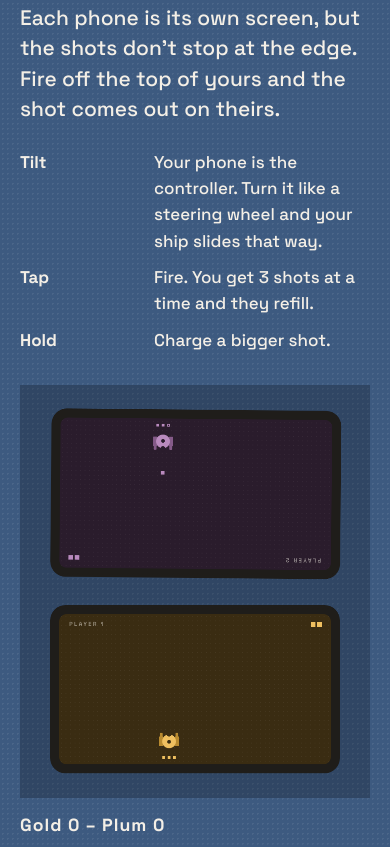
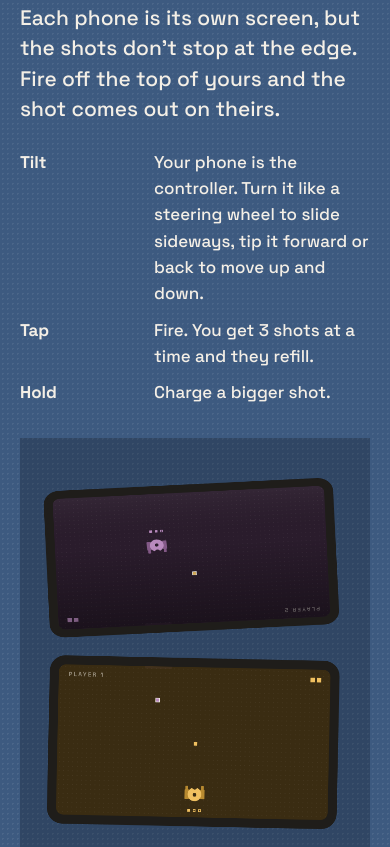
Before and after one commit to vishnu-1709/spillover, a plain HTML site: page index.html in a window 390 px wide. Shown: the part 1044-1891 px from the top of the page. Drawn offline with Linux system fonts and the light colour scheme; animation ran at ten frames a second.

Commit message:
Demo shows forward/back tilt; reorder modes; shorter QR note
- Phones now tip forward/back too: the ship moves toward or away from
  the edge at half strength, shown by foreshortening and shading
- Hide ammo pips when a ship is knocked out
- Modes in order Duel, Team, Bomb
- QR note cut to one line

Co-Authored-By: Claude Opus 5.5 <noreply@anthropic.com>
Claude-Session: https://claude.ai/code/session_01T7MxQiYrKfmUDWfvNuNCNE

```diff
--- a/assets/css/site.css
+++ b/assets/css/site.css
@@ -335,7 +335,7 @@ h1, h2, h3 { margin: 0; font-weight: 700; line-height: 1.05; letter-spacing: 0.0
 .dl { display: grid; grid-template-columns: minmax(0, 1.3fr) minmax(0, 1fr); gap: clamp(32px, 6vw, 80px); align-items: start; }
 @media (max-width: 900px) { .dl { grid-template-columns: 1fr; } }
 .dl__meta { margin: 14px 0 0; font-size: var(--step--1); }
-.dl__qr { background: var(--paper); color: var(--ink); padding: 20px; display: flex; gap: 20px; align-items: center; margin-top: 32px; max-width: 460px; box-shadow: 8px 8px 0 rgba(0,0,0,0.18); }
+.dl__qr { background: var(--paper); color: var(--ink); padding: 16px; display: inline-flex; gap: 18px; align-items: center; margin-top: 32px; max-width: 460px; box-shadow: 8px 8px 0 rgba(0,0,0,0.18); }
 .dl__qr canvas, .dl__qr img { width: 132px; height: 132px; image-rendering: pixelated; flex: none; }
 .dl__qr p { margin: 0; font-size: 0.95rem; }
 @media (hover: none) and (pointer: coarse) { .dl__qr { display: none; } }
--- a/assets/js/demo.js
+++ b/assets/js/demo.js
@@ -1,7 +1,9 @@
 // Self-playing two-phone demo. Two players hold their phones face to face,
 // top edge to top edge, and steer by tilting them like a steering wheel.
+// Turning the phone like a steering wheel slides the ship sideways; tipping it forward
+// or back moves the ship toward or away from the edge at half strength, like the game.
 // The ships move because of the tilt (same dead zone / full-speed angles as the game),
-// so the phone you see turning is what drives the ship.
+// so the phone you see turning and tipping is what drives the ship.
 (function () {
   var canvas = document.getElementById("demo");
   if (!canvas || !canvas.getContext) return;
@@ -45,10 +47,11 @@
 
   var state, running = false, last = 0, visible = false, playing = !reduce;
 
-  function player(scr, y, dir, kind) {
+  function player(scr, y, dir, kind, yMin, yMax) {
     return {
       x: W / 2 + (Math.random() * 160 - 80), y: y, dir: dir, kind: kind, scr: scr,
-      tilt: 0, want: 0, goal: W / 2, think: 0, hp: 2, ammo: 3, refill: 0,
+      tilt: 0, pitch: 0, goal: W / 2, goalY: y, home: y, yMin: yMin, yMax: yMax,
+      think: 0, thinkY: 1 + Math.random(), hp: 2, ammo: 3, refill: 0,
       cool: 0.8 + Math.random(), flash: 0, hidden: false, react: 0
     };
   }
@@ -56,8 +59,8 @@
   function reset(keepScore) {
     var score = keepScore && state ? state.score : { p1: 0, p2: 0 };
     state = {
-      p1: player(A, A.scr.y + A.scr.h - 52, -1, "shooter"),
-      p2: player(B, B.scr.y + 52, 1, "shooter"),
+      p1: player(A, A.scr.y + A.scr.h - 52, -1, "shooter", A.scr.y + 90, A.scr.y + A.scr.h - 44),
+      p2: player(B, B.scr.y + 52, 1, "shooter", B.scr.y + 44, B.scr.y + B.scr.h - 90),
       shots: [], bits: [], edgeFlash: [], ko: 0, shake: 0, score: score
     };
   }
@@ -129,6 +132,22 @@
     var v = speedFrom(me.tilt) * SHIP_SPEED * (me.dir < 0 ? 1 : -1);
     me.x = clampX(me.x + v * dt);
 
+    // forward/back: now and then push up toward the edge for a closer shot, then drop back
+    me.thinkY -= dt;
+    if (me.thinkY <= 0) {
+      var push = Math.random() < 0.45;
+      if (!push) me.goalY = me.home + (Math.random() * 40 - 20);
+      else me.goalY = me.dir < 0 ? me.yMin + Math.random() * 60 : me.yMax - Math.random() * 60;
+      me.thinkY = 1.2 + Math.random() * 1.6;
+    }
+    // forward = toward the edge that faces the other phone
+    var gapY = (me.goalY - me.y) * me.dir;
+    var wantP = Math.max(-MAX_TILT, Math.min(MAX_TILT, gapY * 0.3));
+    if (Math.abs(gapY) < 10) wantP = 0;
+    me.pitch += (wantP - me.pitch) * (1 - Math.exp(-dt * 5));
+    var vy = speedFrom(me.pitch) * SHIP_SPEED * 0.5 * me.dir;
+    me.y = Math.max(me.yMin, Math.min(me.yMax, me.y + vy * dt));
+
     // shoot when roughly lined up
     me.cool -= dt;
     if (me.cool <= 0 && Math.abs(me.x - foe.x) < 90 && !foe.hidden) {
@@ -140,7 +159,7 @@
   function step(dt) {
     var p1 = state.p1, p2 = state.p2;
     if (state.ko <= 0) { brain(p1, p2, dt); brain(p2, p1, dt); }
-    else { p1.tilt *= 1 - Math.min(1, dt * 4); p2.tilt *= 1 - Math.min(1, dt * 4); }
+    else { [p1, p2].forEach(function (p) { var k = 1 - Math.min(1, dt * 4); p.tilt *= k; p.pitch *= k; }); }
 
     [p1, p2].forEach(function (p) {
       if (p.ammo < 3) { p.refill -= dt; if (p.refill <= 0) { p.ammo++; p.refill = 0.6; } }
@@ -226,13 +245,30 @@
     }
   }
 
-  // Draws one phone tilted by `deg`, with everything that's on its screen.
-  function phone(P, pivot, deg, bg, contents) {
+  // Draws one phone with everything on its screen. `roll` is the steering-wheel turn (degrees);
+  // `pitch` is the forward/back tip, shown as the phone foreshortening and the dipping side darkening.
+  // `facingY` is the edge that faces the other phone.
+  function phone(P, pivot, roll, pitch, facingY, bg, contents) {
+    var tip = Math.min(1, Math.abs(pitch) / MAX_TILT);
     ctx.save();
-    ctx.translate(pivot.x, pivot.y); ctx.rotate(deg * Math.PI / 180); ctx.translate(-pivot.x, -pivot.y);
+    ctx.translate(pivot.x, pivot.y);
+    ctx.rotate(roll * Math.PI / 180);
+    ctx.scale(1, 1 - 0.16 * tip);
+    ctx.translate(-pivot.x, -pivot.y);
     ctx.fillStyle = COL.ink; rr(P.body.x, P.body.y, P.body.w, P.body.h, 34); ctx.fill();
     ctx.fillStyle = dots(bg); rr(P.scr.x, P.scr.y, P.scr.w, P.scr.h, 16); ctx.fill();
-    ctx.save(); rr(P.scr.x, P.scr.y, P.scr.w, P.scr.h, 16); ctx.clip(); contents(); ctx.restore();
+    ctx.save(); rr(P.scr.x, P.scr.y, P.scr.w, P.scr.h, 16); ctx.clip(); contents();
+    if (tip > 0.05) {
+      // the side tipping away from the player goes darker, the side coming up catches light
+      var farY = facingY === P.scr.y ? P.scr.y + P.scr.h : P.scr.y;
+      var awayY = pitch > 0 ? facingY : farY, nearY = pitch > 0 ? farY : facingY;
+      var g = ctx.createLinearGradient(0, awayY, 0, nearY);
+      g.addColorStop(0, "rgba(0,0,0," + (0.45 * tip).toFixed(3) + ")");
+      g.addColorStop(0.6, "rgba(0,0,0,0)");
+      g.addColorStop(1, "rgba(255,255,255," + (0.06 * tip).toFixed(3) + ")");
+      ctx.fillStyle = g; ctx.fillRect(P.scr.x, P.scr.y, P.scr.w, P.scr.h);
+    }
+    ctx.restore();
     ctx.restore();
   }
 
@@ -272,18 +308,18 @@
     if (state.shake > 0 && !reduce) ctx.translate((Math.random() - 0.5) * 5, (Math.random() - 0.5) * 5);
 
     // A clockwise turn looks clockwise from either side, so both phones use the same sign.
-    phone(B, PIVOT_B, p2.tilt * SHOW_TILT, COL.p2Bg, function () {
+    phone(B, PIVOT_B, p2.tilt * SHOW_TILT, p2.pitch, EDGE_B, COL.p2Bg, function () {
       label("PLAYER 2", B.scr.x + B.scr.w - 22, B.scr.y + B.scr.h - 22, "rgba(244,239,230,0.5)", true, 13);
       health(p2, B.scr.x + 20, B.scr.y + B.scr.h - 28, 1);
-      pips(p2.ammo, p2.x, p2.y - 40, COL.p2);
+      if (!p2.hidden) pips(p2.ammo, p2.x, p2.y - 40, COL.p2);
       drawShip(p2, COL.p2, COL.p2Wing, COL.p2Bg);
       shotsOn("B");
       if (state.ko > 0) label(p2.hidden ? "KNOCKED OUT" : "WIN", W / 2, B.scr.y + B.scr.h / 2, COL.paper, true, 30, "center");
     });
-    phone(A, PIVOT_A, p1.tilt * SHOW_TILT, COL.p1Bg, function () {
+    phone(A, PIVOT_A, p1.tilt * SHOW_TILT, p1.pitch, EDGE_A, COL.p1Bg, function () {
       label("PLAYER 1", A.scr.x + 22, A.scr.y + 22, "rgba(244,239,230,0.5)", false, 13);
       health(p1, A.scr.x + A.scr.w - 30, A.scr.y + 18, -1);
-      pips(p1.ammo, p1.x, p1.y + 34, COL.p1);
+      if (!p1.hidden) pips(p1.ammo, p1.x, p1.y + 34, COL.p1);
       drawShip(p1, COL.p1, COL.p1Wing, COL.p1Bg);
       shotsOn("A");
       if (state.ko > 0) label(p1.hidden ? "KNOCKED OUT" : "WIN", W / 2, A.scr.y + A.scr.h / 2, COL.paper, false, 30, "center");
--- a/index.html
+++ b/index.html
@@ -59,7 +59,7 @@
       <h2 class="screen-title" id="how-title">Two phones,<br><span class="outline">face to face.</span></h2>
       <p class="lede">Each phone is its own screen, but the shots don't stop at the edge. Fire off the top of yours and the shot comes out on theirs.</p>
       <ul class="demo__keys">
-        <li><b>Tilt</b><span>Your phone is the controller. Turn it like a steering wheel and your ship slides that way.</span></li>
+        <li><b>Tilt</b><span>Your phone is the controller. Turn it like a steering wheel to slide sideways, tip it forward or back to move up and down.</span></li>
         <li><b>Tap</b><span>Fire. You get 3 shots at a time and they refill.</span></li>
         <li><b>Hold</b><span>Charge a bigger shot.</span></li>
       </ul>
@@ -155,6 +155,24 @@
       <article class="mode">
         <div class="mode__art anim" aria-hidden="true">
           <svg viewBox="0 0 300 200" fill="none" stroke="#F4EFE6" stroke-width="2.5">
+            <rect x="38" y="18" width="104" height="60"/><rect x="158" y="18" width="104" height="60"/>
+            <rect x="38" y="122" width="104" height="60"/><rect x="158" y="122" width="104" height="60"/>
+            <path d="M150 122v60" stroke-dasharray="3 5" stroke-width="2"/>
+            <circle cx="90" cy="38" r="8" fill="#D9A441" stroke="none"/><circle cx="210" cy="38" r="8" fill="#D9A441" stroke="none"/>
+            <g class="d-cross"><circle cx="80" cy="162" r="9" fill="#F4EFE6" stroke="none"/></g>
+            <circle cx="236" cy="162" r="9" fill="#F4EFE6" stroke="none"/>
+            <g class="d-up"><rect x="232" y="142" width="7" height="7" fill="#F4EFE6" stroke="none"/></g>
+          </svg>
+        </div>
+        <div>
+          <h3>Team <small>4 or 6 players</small></h3>
+          <p>Two sides, facing each other. Shots fly across to the other team, and your ship can slide onto a teammate's screen to help them out.</p>
+        </div>
+      </article>
+
+      <article class="mode">
+        <div class="mode__art anim" aria-hidden="true">
+          <svg viewBox="0 0 300 200" fill="none" stroke="#F4EFE6" stroke-width="2.5">
             <circle cx="150" cy="116" r="54" stroke-dasharray="3 7" stroke-width="2"/>
             <rect x="118" y="150" width="64" height="34"/><rect x="226" y="98" width="34" height="64" transform="rotate(0)"/><rect x="118" y="38" width="64" height="34"/><rect x="40" y="98" width="34" height="64"/>
             <g class="d-bomb-move">
@@ -167,24 +185,6 @@
         <div>
           <h3>Bomb <small>3 to 6 players</small></h3>
           <p>One bomb, one burning fuse. Catch it, throw it to the next phone, and don't be holding it when it goes off. Grenades and mines keep everyone moving.</p>
-        </div>
-      </article>
-
-      <article class="mode">
-        <div class="mode__art anim" aria-hidden="true">
-          <svg viewBox="0 0 300 200" fill="none" stroke="#F4EFE6" stroke-width="2.5">
-            <rect x="38" y="18" width="104" height="60"/><rect x="158" y="18" width="104" height="60"/>
-            <rect x="38" y="122" width="104" height="60"/><rect x="158" y="122" width="104" height="60"/>
-            <path d="M150 122v60" stroke-dasharray="3 5" stroke-width="2"/>
-            <circle cx="90" cy="38" r="8" fill="#D9A441" stroke="none"/><circle cx="210" cy="38" r="8" fill="#D9A441" stroke="none"/>
-            <g class="d-cross"><circle cx="80" cy="162" r="9" fill="#F4EFE6" stroke="none"/></g>
-            <circle cx="236" cy="162" r="9" fill="#F4EFE6" stroke="none"/>
-            <g class="d-up"><rect x="232" y="142" width="7" height="7" fill="#F4EFE6" stroke="none"/></g>
-          </svg>
-        </div>
-        <div>
-          <h3>Team <small>4 or 6 players</small></h3>
-          <p>Two sides, facing each other. Shots fly across to the other team, and your ship can slide onto a teammate's screen to help them out.</p>
         </div>
       </article>
     </div>
@@ -249,7 +249,7 @@
 
         <div class="dl__qr" id="dl-qr" hidden>
           <div id="qr-box" role="img" aria-label="QR code that opens this download page on your phone"></div>
-          <p>On a computer? Point your phone's camera at this code to open the download on your phone.</p>
+          <p>Scan to download on your phone.</p>
         </div>
       </div>
 
```
